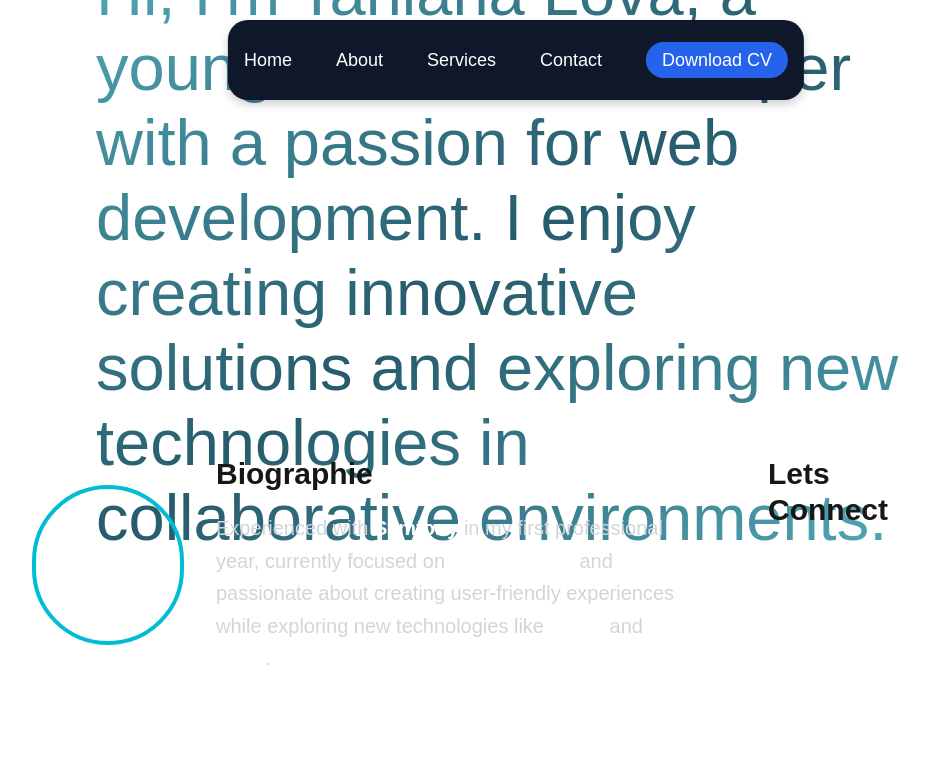
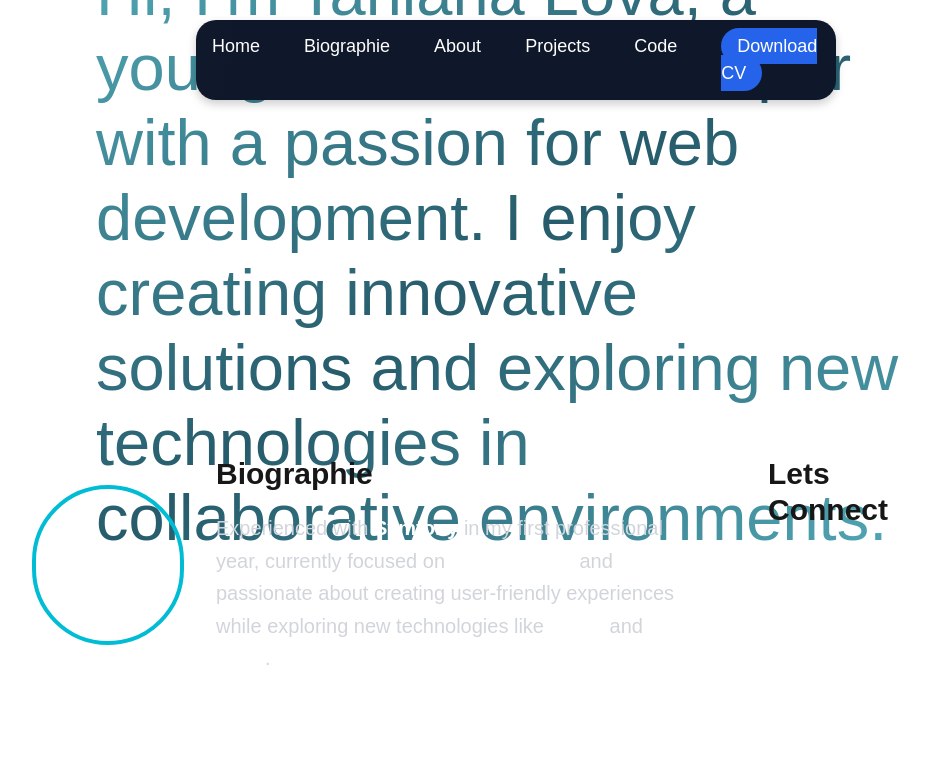
Before and after one commit to Mukkun007/PORTFOLIO-LOVA, a Next.js app: page / in a window 1280 px wide. Shown: the top 775 px of the page, without its empty margins (124-1053 px from the left). Built offline with nearby package versions, Linux system fonts and the light colour scheme.

Commit message:
menu fonctionnel

```diff
--- a/src/app/page.tsx
+++ b/src/app/page.tsx
@@ -11,11 +11,21 @@ export default function Page() {
     <div className="pagge">
       <CursorLight />
       <Header />
-      <Home />
-      <Biographie />
-      <About />
-      <Projects />
-      <Code />
+      <div id="home">
+        <Home />
+      </div>
+      <div id="biography">
+        <Biographie />
+      </div>
+      <div id="about">
+        <About />
+      </div>
+      <div id="projects">
+        <Projects />
+      </div>
+      <div id="code">
+        <Code />
+      </div>
     </div>
   );
 }
--- a/src/components/Header.tsx
+++ b/src/components/Header.tsx
@@ -3,22 +3,24 @@ const Header = () => {
     <nav className="flex justify-between items-center p-4 max-w-4xl mx-auto">
       <ul className="flex space-x-6">
         <li>
-          <a href="#">Home</a>
+          <a href="#home">Home</a>
         </li>
         <li>
-          <a href="#deux">About</a>
+          <a href="#biography">Biographie</a>
         </li>
         <li>
-          <a href="#">Services</a>
+          <a href="#about">About</a>
         </li>
         <li>
-          <a href="#">Contact</a>
+          <a href="#projects">Projects</a>
         </li>
-        {/* Nouveau bouton pour télécharger le CV */}
+        <li>
+          <a href="#code">Code</a>
+        </li>
         <li>
           <a
-            href="/CV/Curriculum Vitae - LOVA.pdf" // Remplace le chemin avec l'URL réelle de ton CV
-            download="Lova_CV" // Nom du fichier lors du téléchargement
+            href="/CV/Curriculum Vitae - LOVA.pdf"
+            download="Lova_CV"
             className="text-white bg-blue-600 hover:bg-blue-700 py-2 px-4 rounded-full transition-all duration-300"
           >
             Download CV
```
